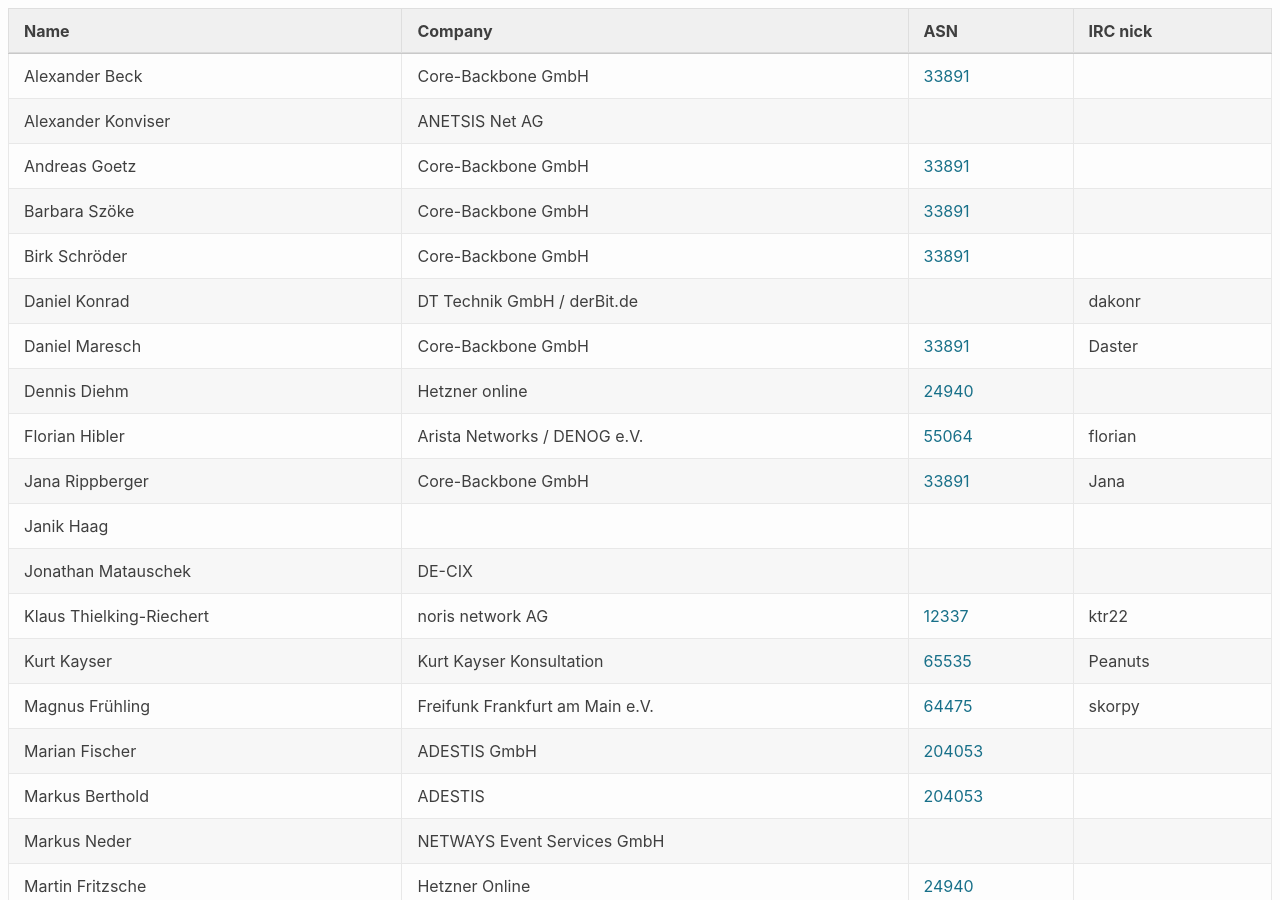
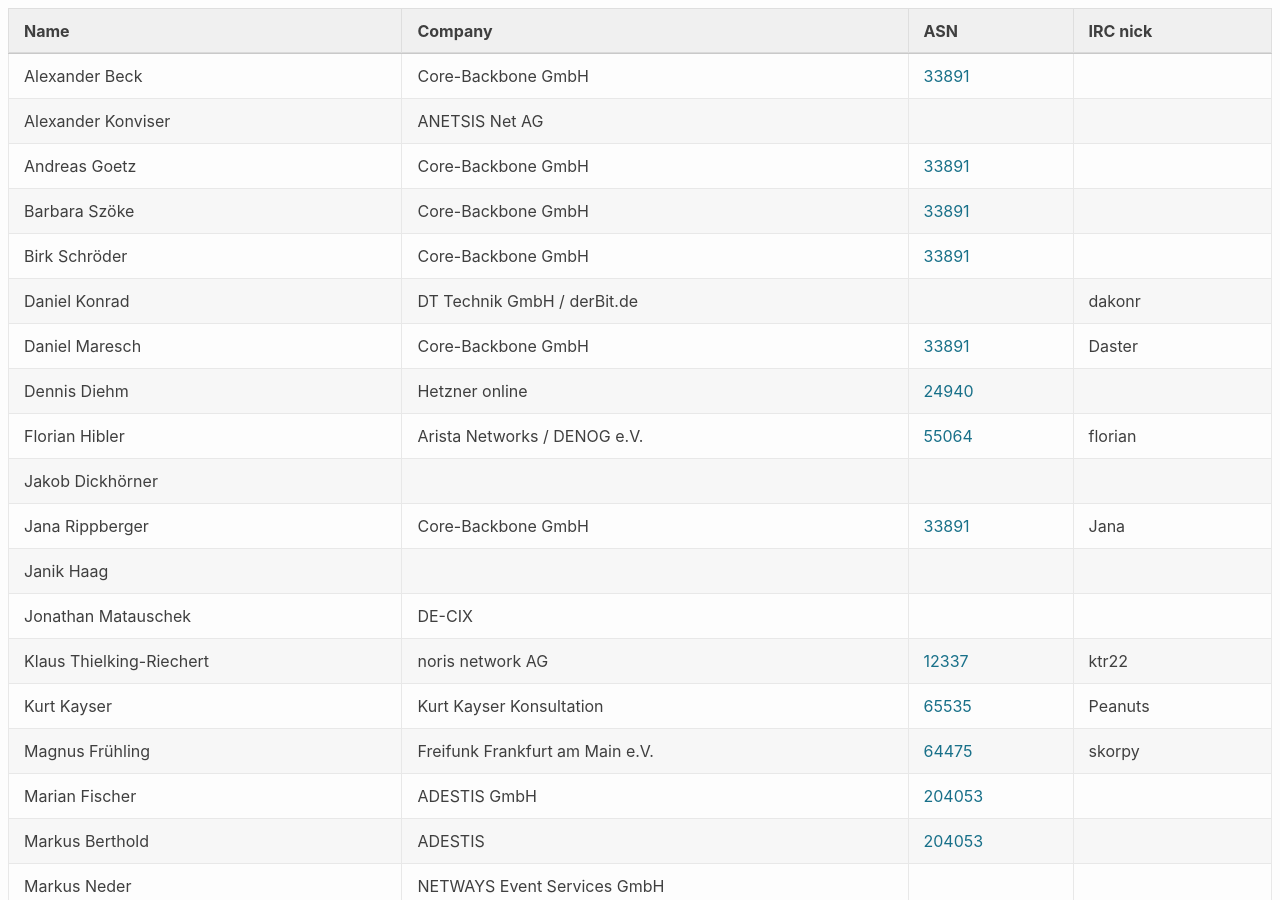
Before and after one commit to denog/pretix-attendeelist, a Jekyll site: the page built from meetup2023_05/index.markdown, in a window 1280 px wide and 900 px high. Built offline with Jekyll 4.4.1, drawn with Linux system fonts in a browser that asks for light colours.

Commit message:
Latest data: Fri Sep 22 09:47:47 UTC 2023

```diff
--- a/_data/attendees_denog_meetup_2023_05.json
+++ b/_data/attendees_denog_meetup_2023_05.json
@@ -52,6 +52,12 @@
     "company": "Arista Networks / DENOG e.V.",
     "irc": "florian",
     "asn": "55064"
+  },
+  {
+    "name": "Jakob Dickhörner",
+    "company": null,
+    "irc": null,
+    "asn": null
   },
   {
     "name": "Jana Rippberger",
```
